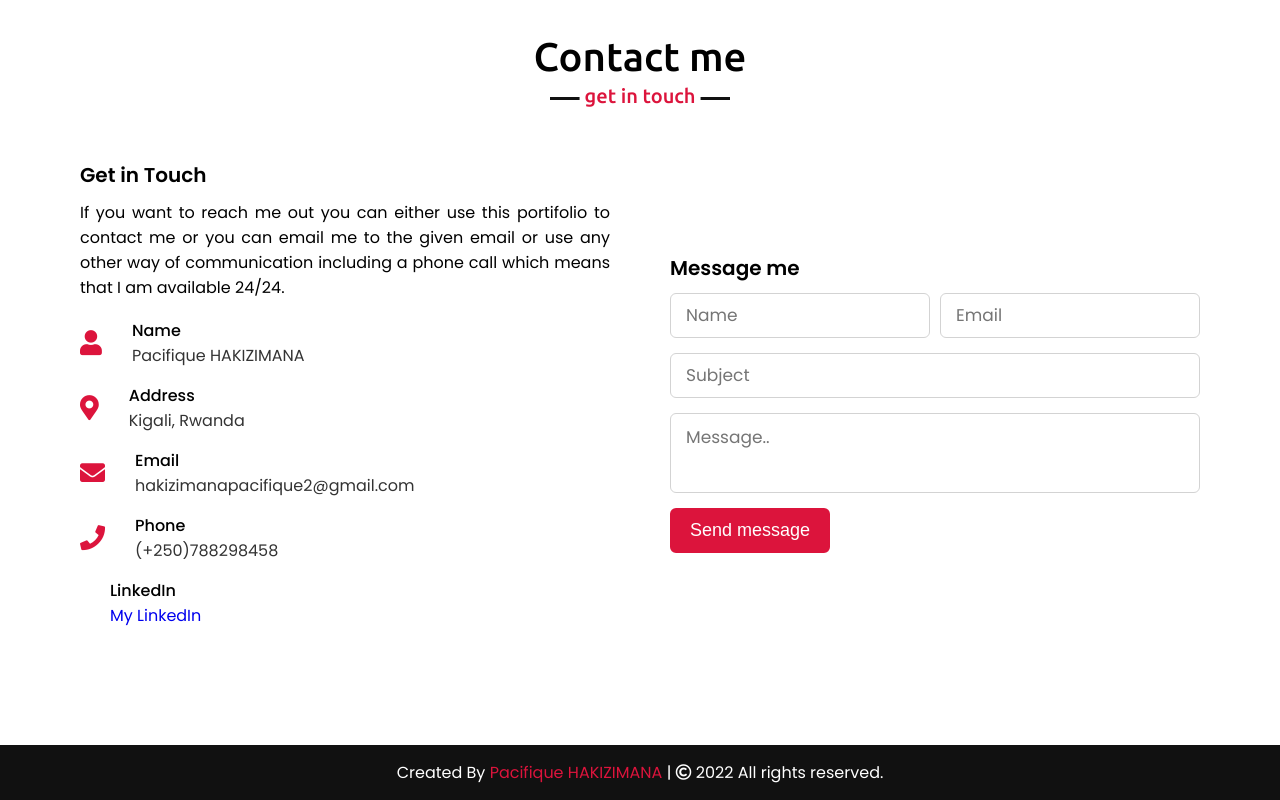
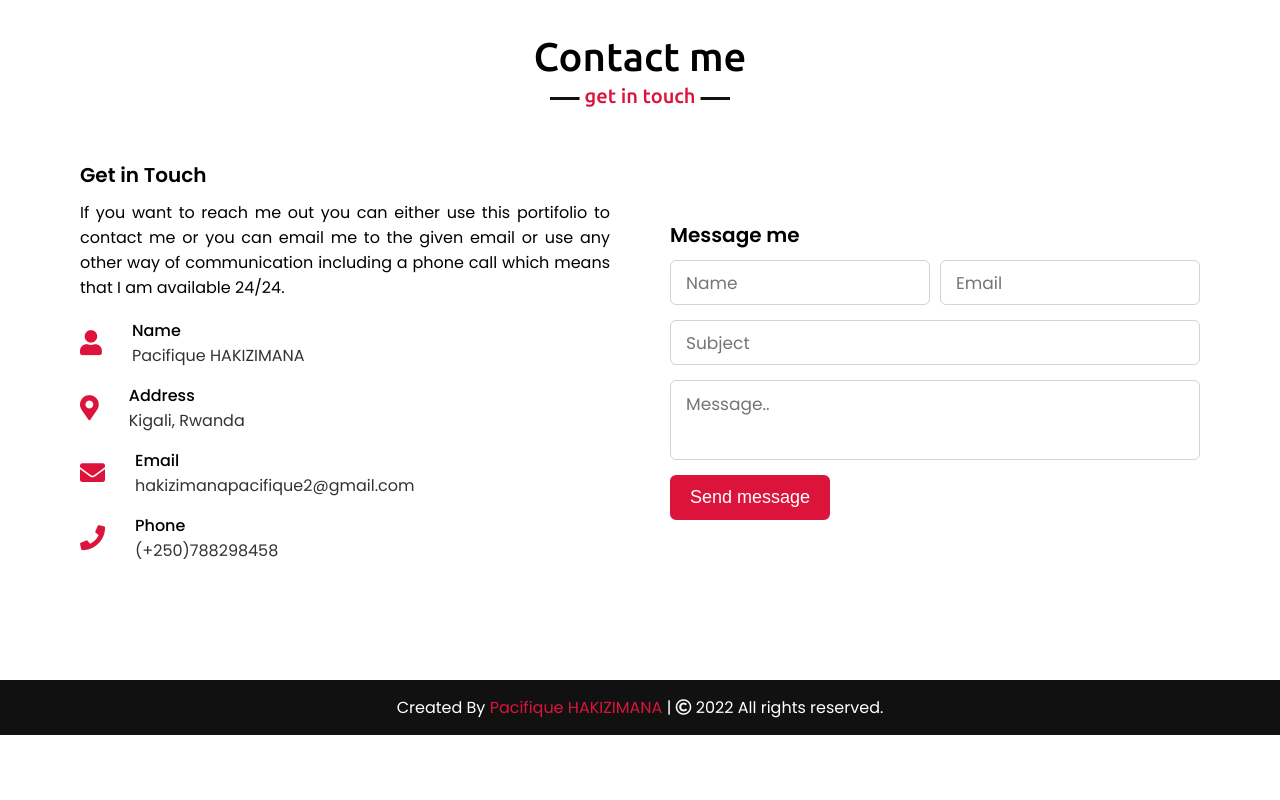
Before and after one commit to paccy123456789/Potifolio, a plain HTML site: page index.html in a window 1280 px wide. Shown: the part 4085-4885 px from the top of the page. After the commit the page ends 4820 px from the top, so only its background shows below. Drawn offline with nearby package versions, Linux system fonts and the light colour scheme.

Commit message:
Update index.html

```diff
--- a/index.html
+++ b/index.html
@@ -274,13 +274,6 @@ Science, and Data analysis.</p>
                                 <div class="sub-title">(+250)788298458</div>
                             </div>
                         </div>
-                        <div class="row">
-                            <i class="fa fa-linkedin-square"></i>
-                            <div class="info">
-                                <div class="head">LinkedIn</div>
-                                <div class="sub-title"><a href="linkedin.com/in/pacifique-hakizimana-proffesor/" Color="Black">My LinkedIn</a></div>
-                            </div>
-                        </div>
                     </div>
                 </div>
                 <div class="column right">
```
